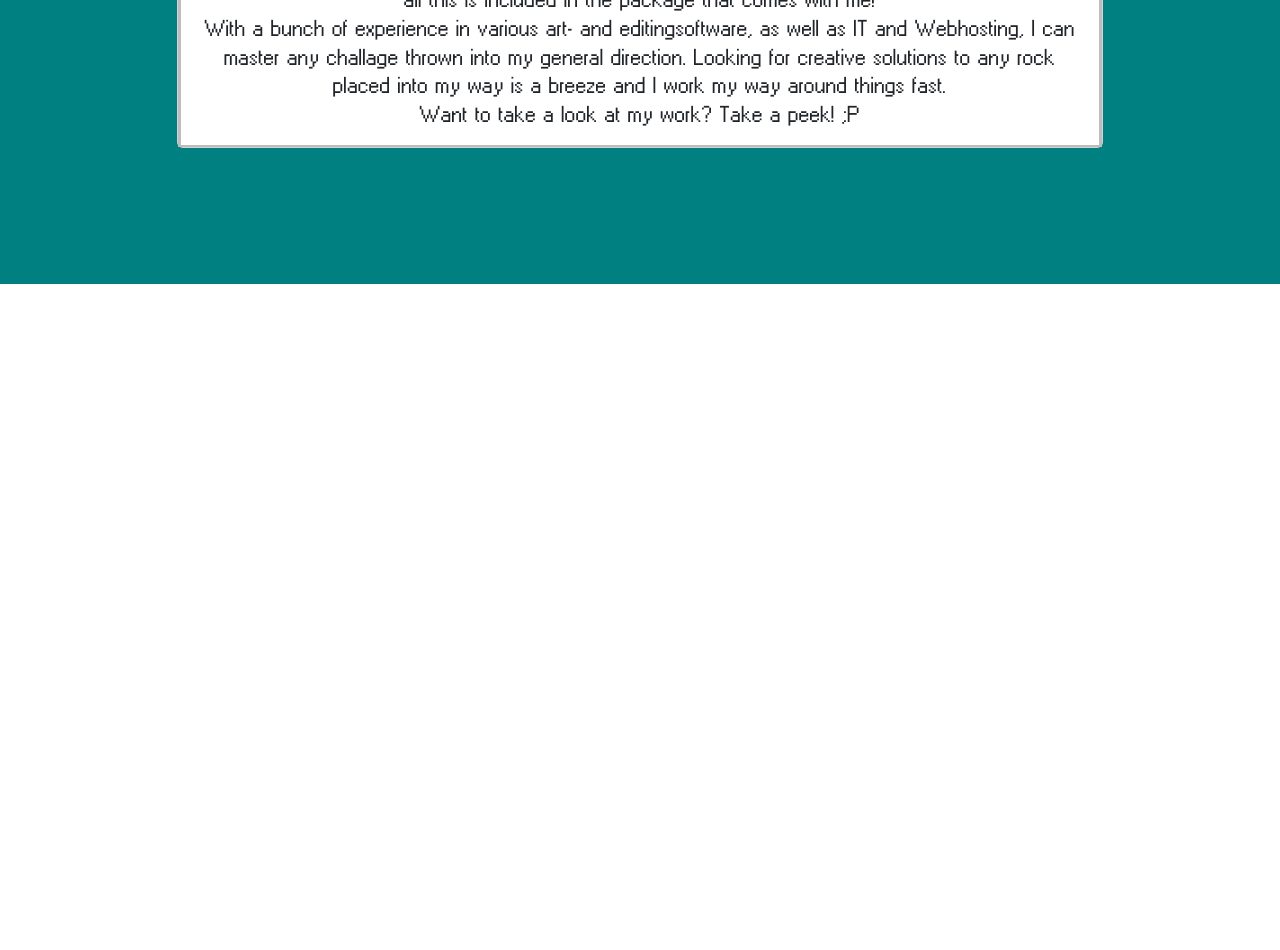
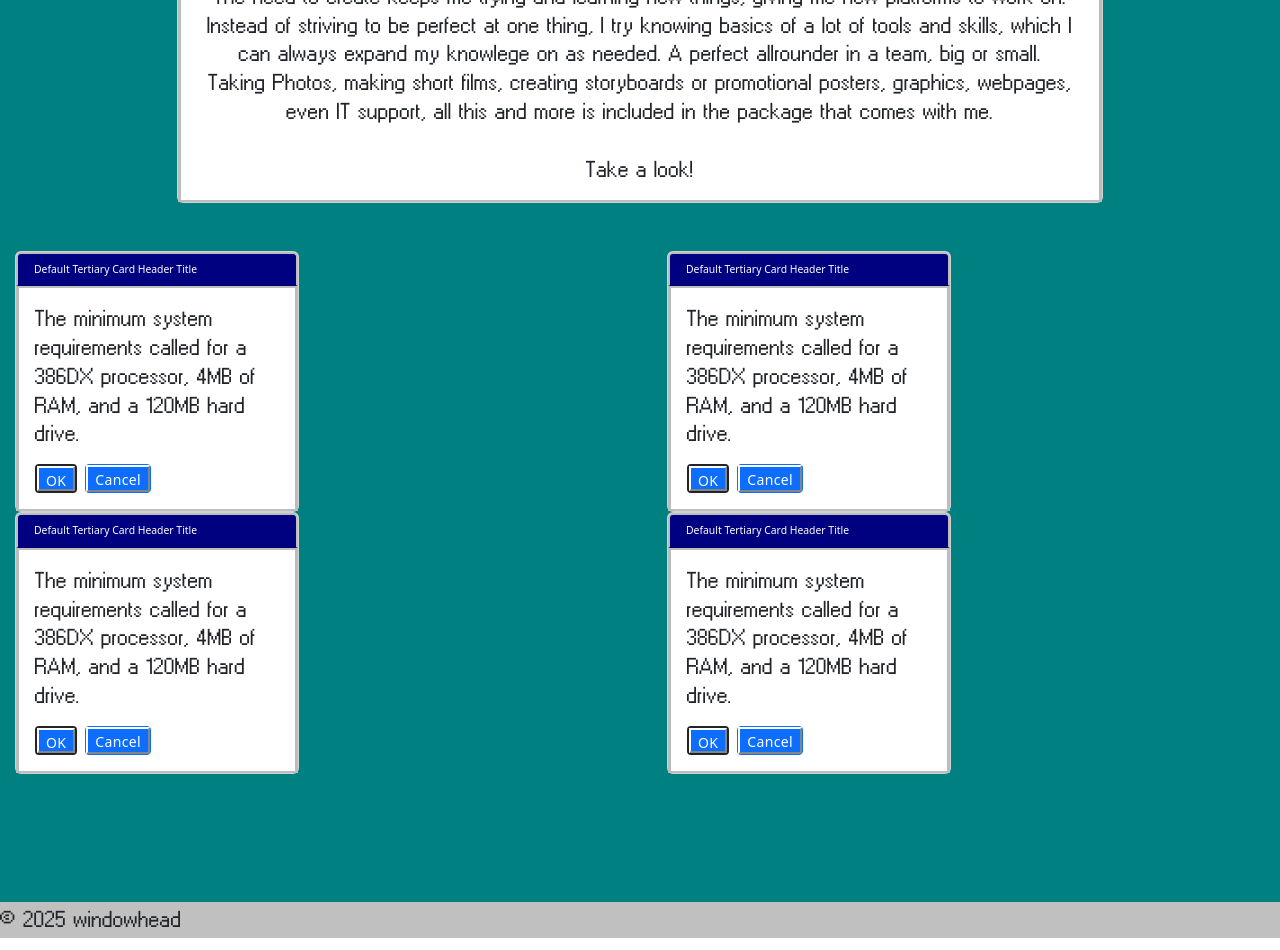
Before and after one commit to windowhead/wind0w-t0-n0thing, a website: page index.html in a window 1280 px wide. Shown: the part 1193-2143 px from the top of the page. Before the commit the page ends 1477 px from the top, so only its background shows below. Drawn offline with nearby package versions, Linux system fonts and the light colour scheme.

Commit message:
additions

```diff
--- a/index.html
+++ b/index.html
@@ -67,6 +67,8 @@
           <button type="button" data-bs-target="#herocarousel" data-bs-slide-to="0" class="active" aria-current="true" aria-label="Slide 1"></button>
           <button type="button" data-bs-target="#herocarousel" data-bs-slide-to="1" aria-label="Slide 2"></button>
           <button type="button" data-bs-target="#herocarousel" data-bs-slide-to="2" aria-label="Slide 3"></button>
+          <button type="button" data-bs-target="#herocarousel" data-bs-slide-to="3" aria-label="Slide 4"></button>
+          <button type="button" data-bs-target="#herocarousel" data-bs-slide-to="4" aria-label="Slide 5"></button>
         </div>
 
         <div class="carousel-inner">
@@ -78,6 +80,12 @@
           </div>
           <div class="carousel-item">
             <img src="img/Images/moon.jpg" class="d-block w-100" alt="Third slide">
+          </div>
+          <div class="carousel-item">
+            <img src="img/Images/seealpsee.jpg" class="d-block w-100" alt="Fourth slide">
+          </div>
+          <div class="carousel-item">
+            <img src="img/Images/seealpsee2025.jpg" class="d-block w-100" alt="Fifth slide">
           </div>
         </div>
 
@@ -93,29 +101,133 @@
 
           <section class="section section-lg overflow-hidden z-2" style="background-color: #008081;">
             <div class="container z-2">
-                <div class="row justify-content-center pt-6 pt-md-5 pb-0 mb-2">
+                <div class="row justify-content-center pt-6 pt-md-5 pb-0 mb-5">
                     <div class="col-12 col-xl-10">
                         <div class="card card-tertiary">
                             <div class="card-header text-center">
-                                <h3 class="pt-2">WIND0W T0 N0THING</h3><br>
-                                <h5>Portfolio</h5>
+                                <h3 class="pt-2">The need to create</h3><br>
                             </div>
                             <div class="card-body">
-                                <p class="card-text text-center">Taking Photos, making short films, creating storyboards or promotional Posters, graphics or webpages, all this is included in the package that comes with me!<br>
-                                With a bunch of experience in various art- and editingsoftware, as well as IT and Webhosting, I can master any challage thrown into my general direction. Looking for creative solutions to any rock placed into my way is a breeze and I work my way around things fast.<br>
-                            Want to take a look at my work? Take a peek! ;P</p>
-
+                                <p class="card-text text-center">Average at a lot, instead of perfect at one thing. <br><br>
+                                    The need to create keeps me trying and learning new things, giving me new platforms to work on.<br>
+                                    Instead of striving to be perfect at one thing, I try knowing basics of a lot of tools and skills, which I can always expand my knowlege on as needed. A perfect allrounder in a team, big or small.<br>
+                                    Taking Photos, making short films, creating storyboards or promotional posters, graphics, webpages, even IT support, all this and more is included in the package that comes with me.<br><br>
+                                    Take a look!</p>
                             </div>
                         </div>
                     </div>
                 </div>
             </div>
+
+
+
+            <div class="container_items">
+              <div class="row">
+                <div class="col">
+
+                  <div class="col-12 col-lg-6 mb-4 mb-lg-0">
+                    <div class="card card-tertiary">
+                        <div class="card-header">
+                            <span>Default Tertiary Card Header Title</span>
+                        </div>
+                        <div class="card-body">
+                            <p class="card-text">The minimum system requirements called for a 386DX processor, 4MB
+                                of RAM, and a 120MB hard drive.</p>
+                            <div class="d-flex mt-3">
+                                <button class="btn btn-sm mr-2 btn-primary border-dark" type="button"><span
+                                        class="btn-text">OK</span></button>
+                                <button class="btn btn-sm btn-primary" type="button"><span
+                                        class="btn-text">Cancel</span></button>
+                            </div>
+                        </div>
+                    </div>
+                </div>
+
+                </div>
+                <div class="col">
+
+                  <div class="col-12 col-lg-6 mb-4 mb-lg-0">
+                    <div class="card card-tertiary">
+                        <div class="card-header">
+                            <span>Default Tertiary Card Header Title</span>
+                        </div>
+                        <div class="card-body">
+                            <p class="card-text">The minimum system requirements called for a 386DX processor, 4MB
+                                of RAM, and a 120MB hard drive.</p>
+                            <div class="d-flex mt-3">
+                                <button class="btn btn-sm mr-2 btn-primary border-dark" type="button"><span
+                                        class="btn-text">OK</span></button>
+                                <button class="btn btn-sm btn-primary" type="button"><span
+                                        class="btn-text">Cancel</span></button>
+                            </div>
+                        </div>
+                    </div>
+                </div>
+
+                </div>
+                <div class="w-100"></div>
+                <div class="col">
+
+                  <div class="col-12 col-lg-6 mb-4 mb-lg-0">
+                    <div class="card card-tertiary">
+                        <div class="card-header">
+                            <span>Default Tertiary Card Header Title</span>
+                        </div>
+                        <div class="card-body">
+                            <p class="card-text">The minimum system requirements called for a 386DX processor, 4MB
+                                of RAM, and a 120MB hard drive.</p>
+                            <div class="d-flex mt-3">
+                                <button class="btn btn-sm mr-2 btn-primary border-dark" type="button"><span
+                                        class="btn-text">OK</span></button>
+                                <button class="btn btn-sm btn-primary" type="button"><span
+                                        class="btn-text">Cancel</span></button>
+                            </div>
+                        </div>
+                    </div>
+                </div>
+
+                </div>
+                <div class="col">
+
+                  <div class="col-12 col-lg-6 mb-4 mb-lg-0">
+                    <div class="card card-tertiary">
+                        <div class="card-header">
+                            <span>Default Tertiary Card Header Title</span>
+                        </div>
+                        <div class="card-body">
+                            <p class="card-text">The minimum system requirements called for a 386DX processor, 4MB
+                                of RAM, and a 120MB hard drive.</p>
+                            <div class="d-flex mt-3">
+                                <button class="btn btn-sm mr-2 btn-primary border-dark" type="button"><span
+                                        class="btn-text">OK</span></button>
+                                <button class="btn btn-sm btn-primary" type="button"><span
+                                        class="btn-text">Cancel</span></button>
+                            </div>
+                        </div>
+                    </div>
+                </div>
+
+                </div>
+              </div>
+            </div>
+
+
+
         </section>
 
 
 
 
 </main>
+<footer>
+    <nav id="navbar-footer" class="navbar navbar-main navbar-expand-lg navbar-dark justify-content-between navbar-footer">
+        <ul class="navbar-nav navbar-nav-hover flex-row align-items-center pt-3">
+            <li>
+               <p>&copy; 2025 windowhead</p>
+            </li>
+        </ul>
+    </nav>
+</footer>
 <script src="https://cdn.jsdelivr.net/npm/bootstrap@5.3.2/dist/js/bootstrap.bundle.min.js"></script>
 </body>
 </html>
```
Also changed, not shown: img/Images/seealpsee2025.jpg (added), 1 other file. Lines whose indentation alone changed are shown as unchanged.
